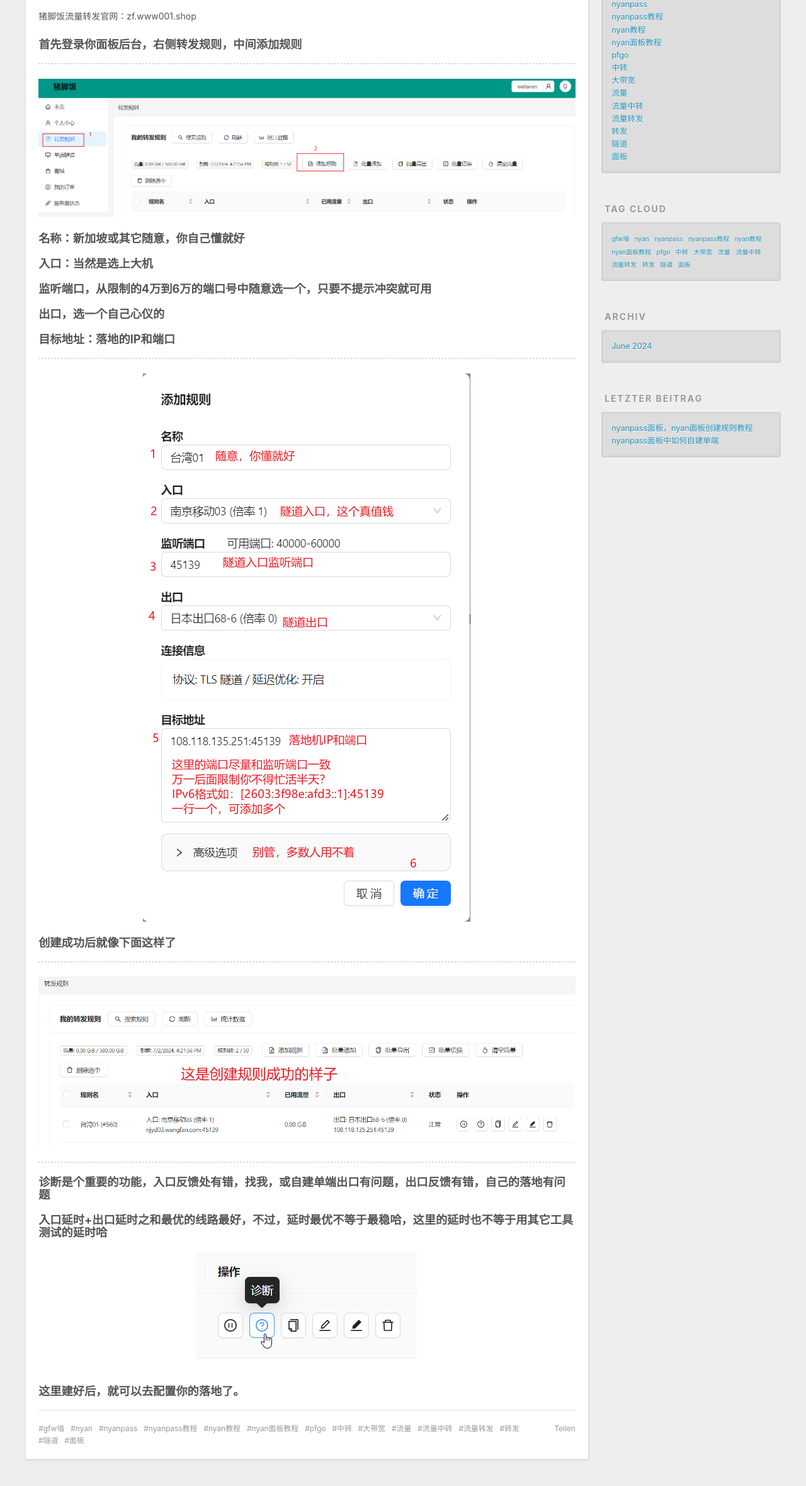
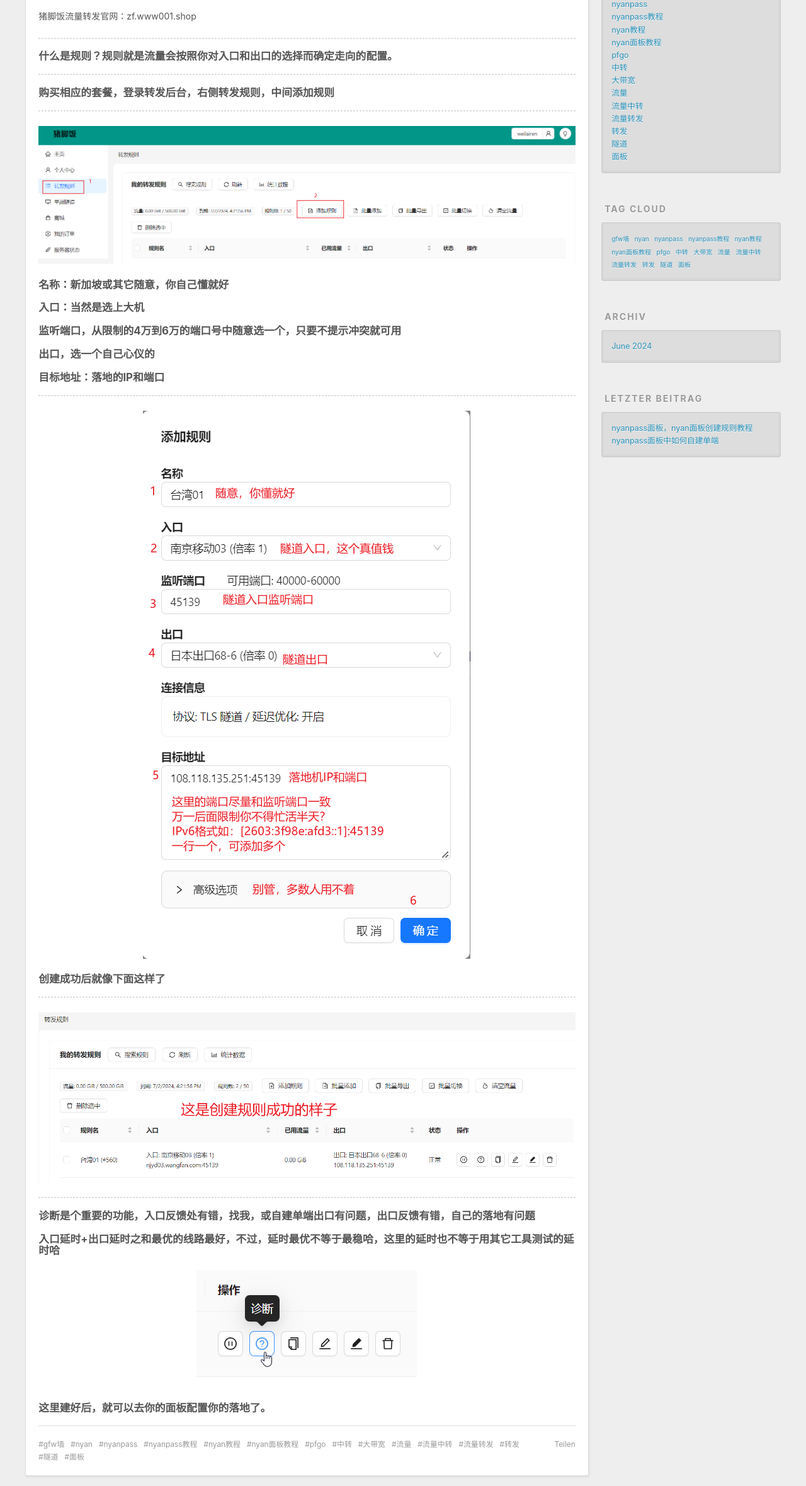
Before and after one commit to FentuBot/fentubot.github.io, a plain HTML site: page index.html in a window 1280 px wide. Shown: the part 438-2797 px from the top of the page at 63% size. Drawn offline with Linux system fonts and the light colour scheme.

Commit message:
Site updated: 2024-06-03 07:12:43

```diff
--- a/index.html
+++ b/index.html
@@ -95,17 +95,19 @@
     <div class="e-content article-entry" itemprop="articleBody">
 
         <p>猪脚饭流量转发官网：zf.www001.shop</p>
-<h3 id="首先登录你面板后台，右侧转发规则，中间添加规则"><a href="#首先登录你面板后台，右侧转发规则，中间添加规则" class="headerlink" title="首先登录你面板后台，右侧转发规则，中间添加规则"></a>首先登录你面板后台，右侧转发规则，中间添加规则</h3><hr>
-<h2 id=""><a href="#" class="headerlink" title=""></a><img src="/images/image-20240602174945793.png"></h2><h3 id="名称：新加坡或其它随意，你自己懂就好"><a href="#名称：新加坡或其它随意，你自己懂就好" class="headerlink" title="名称：新加坡或其它随意，你自己懂就好"></a>名称：新加坡或其它随意，你自己懂就好</h3><h3 id="入口：当然是选上大机"><a href="#入口：当然是选上大机" class="headerlink" title="入口：当然是选上大机"></a>入口：当然是选上大机</h3><h3 id="监听端口，从限制的4万到6万的端口号中随意选一个，只要不提示冲突就可用"><a href="#监听端口，从限制的4万到6万的端口号中随意选一个，只要不提示冲突就可用" class="headerlink" title="监听端口，从限制的4万到6万的端口号中随意选一个，只要不提示冲突就可用"></a>监听端口，从限制的4万到6万的端口号中随意选一个，只要不提示冲突就可用</h3><h3 id="出口，选一个自己心仪的"><a href="#出口，选一个自己心仪的" class="headerlink" title="出口，选一个自己心仪的"></a>出口，选一个自己心仪的</h3><h3 id="目标地址：落地的IP和端口"><a href="#目标地址：落地的IP和端口" class="headerlink" title="目标地址：落地的IP和端口"></a>目标地址：落地的IP和端口</h3><hr>
-<h2 id="-1"><a href="#-1" class="headerlink" title=""></a><img src="/images/image-20240602204312775.png"></h2><h3 id="创建成功后就像下面这样了"><a href="#创建成功后就像下面这样了" class="headerlink" title="创建成功后就像下面这样了"></a>创建成功后就像下面这样了</h3><hr>
+<hr>
+<h4 id="什么是规则？规则就是流量会按照你对入口和出口的选择而确定走向的配置。"><a href="#什么是规则？规则就是流量会按照你对入口和出口的选择而确定走向的配置。" class="headerlink" title="什么是规则？规则就是流量会按照你对入口和出口的选择而确定走向的配置。"></a>什么是规则？规则就是流量会按照你对入口和出口的选择而确定走向的配置。</h4><hr>
+<h4 id="购买相应的套餐，登录转发后台，右侧转发规则，中间添加规则"><a href="#购买相应的套餐，登录转发后台，右侧转发规则，中间添加规则" class="headerlink" title="购买相应的套餐，登录转发后台，右侧转发规则，中间添加规则"></a>购买相应的套餐，登录转发后台，右侧转发规则，中间添加规则</h4><hr>
+<h2 id=""><a href="#" class="headerlink" title=""></a><img src="/images/image-20240602174945793.png"></h2><h4 id="名称：新加坡或其它随意，你自己懂就好"><a href="#名称：新加坡或其它随意，你自己懂就好" class="headerlink" title="名称：新加坡或其它随意，你自己懂就好"></a>名称：新加坡或其它随意，你自己懂就好</h4><h4 id="入口：当然是选上大机"><a href="#入口：当然是选上大机" class="headerlink" title="入口：当然是选上大机"></a>入口：当然是选上大机</h4><h4 id="监听端口，从限制的4万到6万的端口号中随意选一个，只要不提示冲突就可用"><a href="#监听端口，从限制的4万到6万的端口号中随意选一个，只要不提示冲突就可用" class="headerlink" title="监听端口，从限制的4万到6万的端口号中随意选一个，只要不提示冲突就可用"></a>监听端口，从限制的4万到6万的端口号中随意选一个，只要不提示冲突就可用</h4><h4 id="出口，选一个自己心仪的"><a href="#出口，选一个自己心仪的" class="headerlink" title="出口，选一个自己心仪的"></a>出口，选一个自己心仪的</h4><h4 id="目标地址：落地的IP和端口"><a href="#目标地址：落地的IP和端口" class="headerlink" title="目标地址：落地的IP和端口"></a>目标地址：落地的IP和端口</h4><hr>
+<h2 id="-1"><a href="#-1" class="headerlink" title=""></a><img src="/images/image-20240602204312775.png"></h2><h4 id="创建成功后就像下面这样了"><a href="#创建成功后就像下面这样了" class="headerlink" title="创建成功后就像下面这样了"></a>创建成功后就像下面这样了</h4><hr>
 <p><img src="/images/image-20240602204646279.png"></p>
 <hr>
-<h3 id="诊断是个重要的功能，入口反馈处有错，找我，或自建单端出口有问题，出口反馈有错，自己的落地有问题"><a href="#诊断是个重要的功能，入口反馈处有错，找我，或自建单端出口有问题，出口反馈有错，自己的落地有问题" class="headerlink" title="诊断是个重要的功能，入口反馈处有错，找我，或自建单端出口有问题，出口反馈有错，自己的落地有问题"></a>诊断是个重要的功能，入口反馈处有错，找我，或自建单端出口有问题，出口反馈有错，自己的落地有问题</h3><h3 id="入口延时-出口延时之和最优的线路最好，不过，延时最优不等于最稳哈，这里的延时也不等于用其它工具测试的延时哈"><a href="#入口延时-出口延时之和最优的线路最好，不过，延时最优不等于最稳哈，这里的延时也不等于用其它工具测试的延时哈" class="headerlink" title="入口延时+出口延时之和最优的线路最好，不过，延时最优不等于最稳哈，这里的延时也不等于用其它工具测试的延时哈"></a>入口延时+出口延时之和最优的线路最好，不过，延时最优不等于最稳哈，这里的延时也不等于用其它工具测试的延时哈</h3><p><img src="/images/image-20240602174237936.png"></p>
-<h3 id="这里建好后，就可以去配置你的落地了。"><a href="#这里建好后，就可以去配置你的落地了。" class="headerlink" title="这里建好后，就可以去配置你的落地了。"></a>这里建好后，就可以去配置你的落地了。</h3>
+<h4 id="诊断是个重要的功能，入口反馈处有错，找我，或自建单端出口有问题，出口反馈有错，自己的落地有问题"><a href="#诊断是个重要的功能，入口反馈处有错，找我，或自建单端出口有问题，出口反馈有错，自己的落地有问题" class="headerlink" title="诊断是个重要的功能，入口反馈处有错，找我，或自建单端出口有问题，出口反馈有错，自己的落地有问题"></a>诊断是个重要的功能，入口反馈处有错，找我，或自建单端出口有问题，出口反馈有错，自己的落地有问题</h4><h4 id="入口延时-出口延时之和最优的线路最好，不过，延时最优不等于最稳哈，这里的延时也不等于用其它工具测试的延时哈"><a href="#入口延时-出口延时之和最优的线路最好，不过，延时最优不等于最稳哈，这里的延时也不等于用其它工具测试的延时哈" class="headerlink" title="入口延时+出口延时之和最优的线路最好，不过，延时最优不等于最稳哈，这里的延时也不等于用其它工具测试的延时哈"></a>入口延时+出口延时之和最优的线路最好，不过，延时最优不等于最稳哈，这里的延时也不等于用其它工具测试的延时哈</h4><p><img src="/images/image-20240602174237936.png"></p>
+<h4 id="这里建好后，就可以去你的面板配置你的落地了。"><a href="#这里建好后，就可以去你的面板配置你的落地了。" class="headerlink" title="这里建好后，就可以去你的面板配置你的落地了。"></a>这里建好后，就可以去你的面板配置你的落地了。</h4>
 
     </div>
     <footer class="article-footer">
-      <a data-url="http://example.com/2024/06/02/nyanpass%E9%9D%A2%E6%9D%BF%EF%BC%8Cnyan%E9%9D%A2%E6%9D%BF%E5%88%9B%E5%BB%BA%E8%A7%84%E5%88%99%E6%95%99%E7%A8%8B/" data-id="clwy4wiui0001kw8v2one8mnu" data-title="nyanpass面板，nyan面板创建规则教程" class="article-share-link"><span class="fa fa-share">Teilen</span></a>
+      <a data-url="http://example.com/2024/06/02/nyanpass%E9%9D%A2%E6%9D%BF%EF%BC%8Cnyan%E9%9D%A2%E6%9D%BF%E5%88%9B%E5%BB%BA%E8%A7%84%E5%88%99%E6%95%99%E7%A8%8B/" data-id="clwy5qf6m000vbc8vcma4cdgx" data-title="nyanpass面板，nyan面板创建规则教程" class="article-share-link"><span class="fa fa-share">Teilen</span></a>
 
 
 
@@ -166,7 +168,7 @@
 
     </div>
     <footer class="article-footer">
-      <a data-url="http://example.com/2024/06/02/nyanpass%E9%9D%A2%E6%9D%BF%E4%B8%AD%E5%A6%82%E4%BD%95%E8%87%AA%E5%BB%BA%E5%8D%95%E7%AB%AF/" data-id="clwy4wiu90000kw8vee1zav8k" data-title="nyanpass面板中如何自建单端" class="article-share-link"><span class="fa fa-share">Teilen</span></a>
+      <a data-url="http://example.com/2024/06/02/nyanpass%E9%9D%A2%E6%9D%BF%E4%B8%AD%E5%A6%82%E4%BD%95%E8%87%AA%E5%BB%BA%E5%8D%95%E7%AB%AF/" data-id="clwy5qf620000bc8v8n0sf5pe" data-title="nyanpass面板中如何自建单端" class="article-share-link"><span class="fa fa-share">Teilen</span></a>
 
 
 
```
Also changed, not shown: 2024/06/02/nyanpass面板中如何自建单端/index.html (+1 -1 lines), 2024/06/02/nyanpass面板，nyan面板创建规则教程/index.html (+11 -9 lines).
